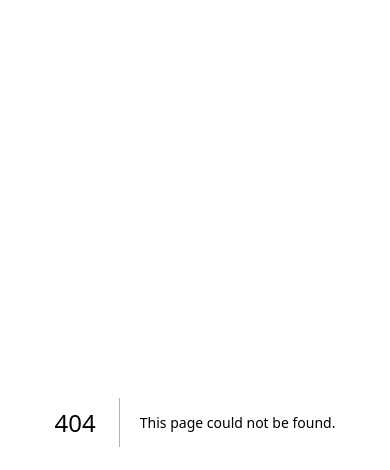
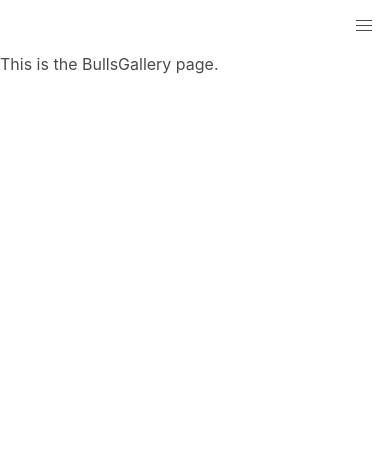
Before and after one commit to ojedabotansantiago/botanfotografos, a Next.js app: page /galleries/bullsGallery in a window 390 px wide. Before the commit this address had no page. Shown: the top 470 px of the page. Built offline with nearby package versions, Linux system fonts and the light colour scheme.

Commit message:
added nav var mobile

```diff
--- a/components/customLink.tsx
+++ b/components/customLink.tsx
@@ -16,6 +16,7 @@ export default function CustomLink({ children, href, prefetch = false, replace =
   const router = useRouter();
 
   useEffect(() => {
+    debugger;
     if (prefetch) {
       router.prefetch(href);
     }
@@ -28,8 +29,10 @@ export default function CustomLink({ children, href, prefetch = false, replace =
       onClick={(event) => {
         event.preventDefault();
         if (replace) {
+          debugger;
           router.replace(href, undefined, { shallow });
         } else {
+          debugger;
           router.push(href, undefined, { shallow });
         }
       }}
--- a/components/header.tsx
+++ b/components/header.tsx
@@ -1,13 +1,45 @@
 import CustomLink from './customLink';
+import Image from 'next/image';
+import images from '../public/logoBotanBlanco.jpg';
+import 'bulma/css/bulma.css';
+import React from 'react';
+export default function Header() {
+  const imageLogo = '/../public/logoBotanNegro.jpg';
+  const [isActive, setisActive] = React.useState(false);
 
-export default function Header() {
   return (
     <header>
-      <nav>
-        <CustomLink href='/'>Home</CustomLink>{' '}
-        <CustomLink href='/about' prefetch>
-          About
-        </CustomLink>
+      <nav className='navbar' role='navigation' aria-label='main navigation'>
+        <div className='navbar-brand'>
+          <a
+            onClick={() => {
+              setisActive(!isActive);
+            }}
+            role='button'
+            className={`navbar-burger burger ${isActive ? 'is-active' : ''}`}
+            aria-label='menu'
+            aria-expanded='false'
+            data-target='navbarBasicExample'
+          >
+            <span aria-hidden='true'></span>
+            <span aria-hidden='true'></span>
+            <span aria-hidden='true'></span>
+          </a>
+        </div>
+        <div id='navbarBasicExample' className={`navbar-menu ${isActive ? 'is-active' : ''}`}>
+          <div className='navbar-start'>
+            <a className='navbar-item'>
+              {' '}
+              <CustomLink href='/'>Home</CustomLink>
+            </a>
+            <a className='navbar-item'>
+              {' '}
+              <CustomLink href='/about' prefetch>
+                About
+              </CustomLink>
+            </a>
+          </div>
+        </div>
       </nav>
     </header>
   );
--- /dev/null
+++ b/pages/galleries/bullsGallery.tsx
@@ -0,0 +1,10 @@
+import Header from '../../components/header';
+
+export default function BullsGallery() {
+  return (
+    <>
+      <Header />
+      <p>This is the BullsGallery page.</p>
+    </>
+  );
+}
--- a/styles/global.sass
+++ b/styles/global.sass
@@ -1 +1,3 @@
 @import "../node_modules/bulma/bulma.sass"
+
+$navbar-background-color: hsl(0, 0%, 100%)
```
Also changed, not shown: pages/galleries/horsesGallery.tsx (added, +10 -0 lines), public/logoBotanNegro.jpg (renamed from public/iconoBotanBlanco.jpg).
